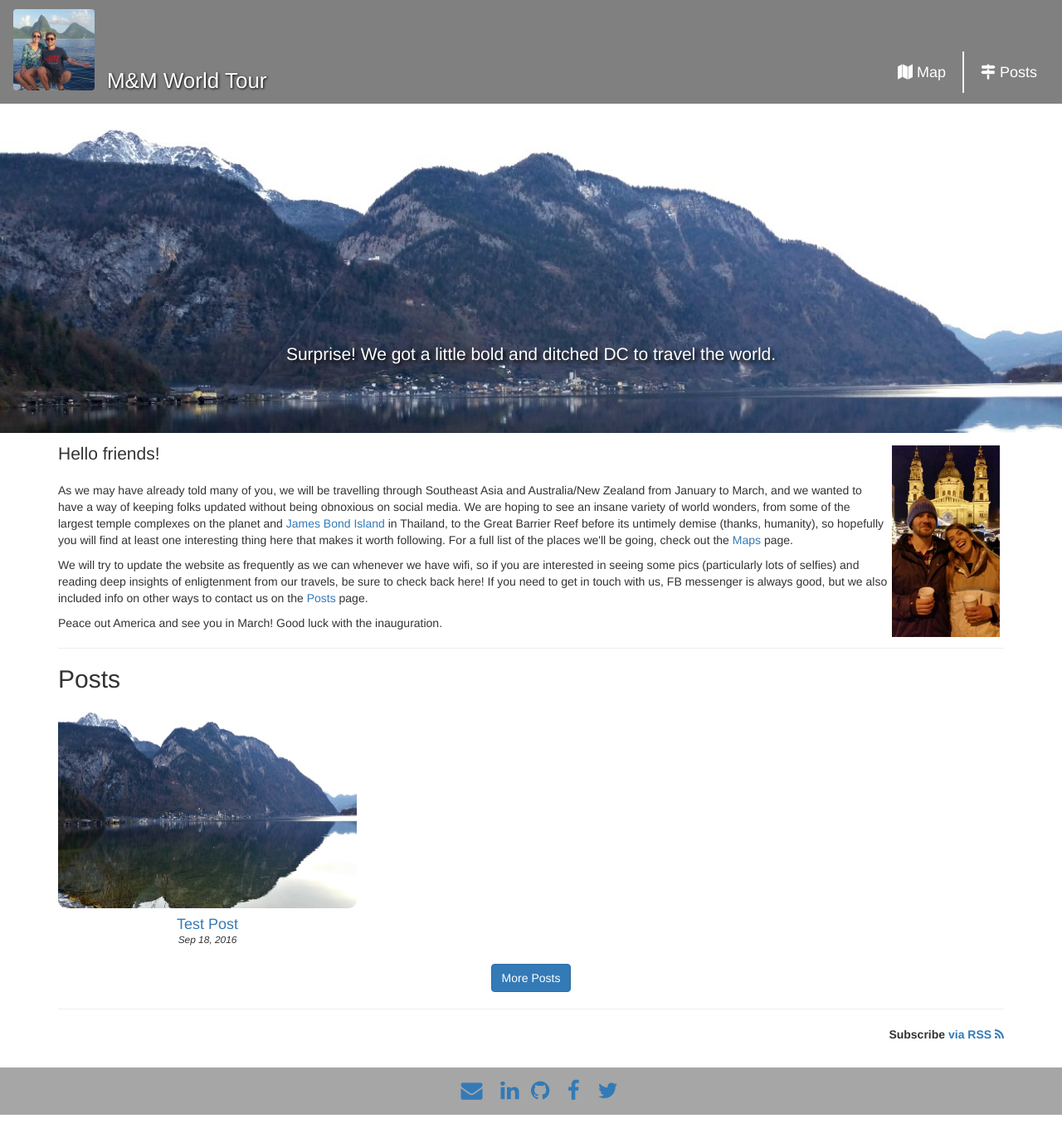
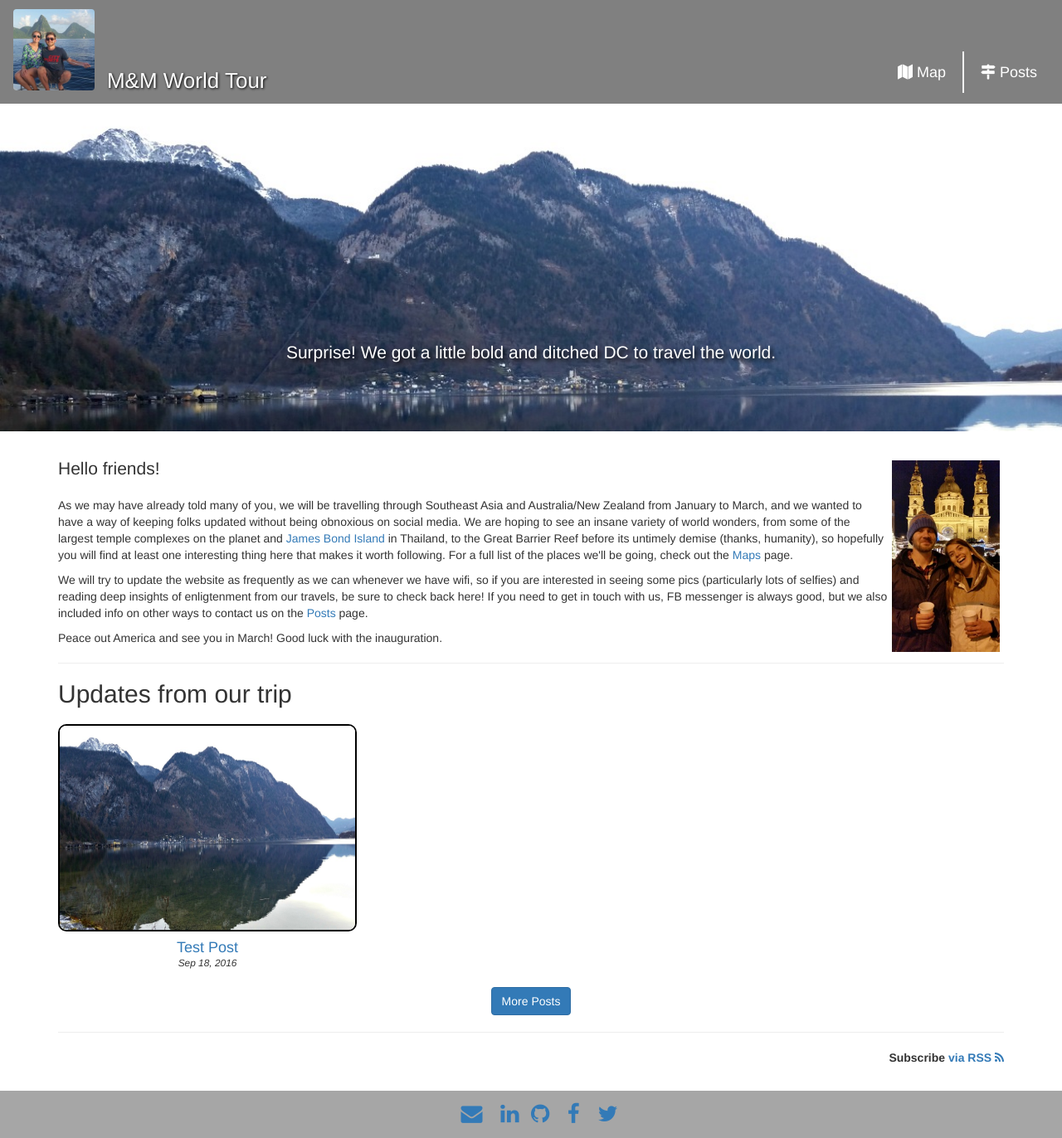
Before and after one commit to michaelrenzi/worldtour, a Jekyll site: the page built from index.html, in a window 1280 px wide and 1372 px high. Shown: the whole window at 83% size. Built offline with Jekyll 4.4.1, drawn with Linux system fonts in a browser that asks for light colours; nearby versions of some CDN libraries.

Commit message:
updated post template

```diff
--- a/_layouts/post.html
+++ b/_layouts/post.html
@@ -14,6 +14,8 @@
     <section id="content">
       <div class="container">
         {{content}}
+        <p>&nbsp;</p>
+        <p><a href="{{ site.baseurl }}/posts" class="btn btn-primary" role="button">Go back to all posts</a></p>
        </div><!-- /.container -->
     </section><!--content-->
 
--- a/css/styles.css
+++ b/css/styles.css
@@ -115,7 +115,7 @@
   background-image: url(../img/halstatt.jpg);
   background-size:cover;
   background-repeat:no-repeat;
-  margin-top:122px;
+  margin:120px 0px 20px 0px;
   min-height:400px;
   padding-top: 290px;
 }
@@ -161,10 +161,10 @@
   margin-right: auto;
   border-radius: 10px;
   height: 250px;
-  transition: opacity 1s, border 1s,ease;
+  border:2px solid black;
+  transition: opacity 1s;
 }
 .post-image:hover {
-  border:1px solid black;
   opacity: .7;
 }
 .rss-subscribe {
@@ -211,6 +211,9 @@
 }
 .archive-title {
   margin-bottom:0px;
+}
+.section-heading {
+  margin-bottom:20px;
 }
 /*Subpage Styles*/
 section#feature-subpage {
--- a/index.html
+++ b/index.html
@@ -11,12 +11,12 @@
 <p>Peace out America and see you in March! Good luck with the inauguration.<p>
 <hr />
 
-<h2>Posts</h2>
+<h2 class="section-heading">Updates from our trip</h2>
 
   <div class="row">
     {% for post in site.posts limit:6 %}
       <div class="col-lg-4 col-md-6 col-sm-12">
-          <p><a class="post-link" href="{{ post.url | prepend: site.baseurl }}"><img src="{{ site.baseurl }}/{{ post.img }}" class="img-responsive post-image"q /></a></p>
+          <p><a class="post-link" href="{{ post.url | prepend: site.baseurl }}"><img src="{{ site.baseurl }}/{{ post.img }}" class="img-responsive post-image" /></a></p>
           <div class="caption">
             <h4 class="centered"><a class="post-link" href="{{ post.url | prepend: site.baseurl }}">{{ post.title | escape }}</a></h5>
             <p class="small centered"><em>{{ post.date | date: "%b %-d, %Y"  }}</em></p>
--- a/posts.html
+++ b/posts.html
@@ -6,7 +6,7 @@
 
 <div class="row">
   <div class="col-lg-9 archive">
-  <p style="margin-bottom:20px;">Below are some updates from our trip! We'll try to post something new at each destination.</p>
+  <p class="section-heading">Below are some updates from our trip! We'll try to post something new at each destination.</p>
   {% for post in site.posts %}
     <div class="row">
       <div class="col-lg-12 archive-item">
```
